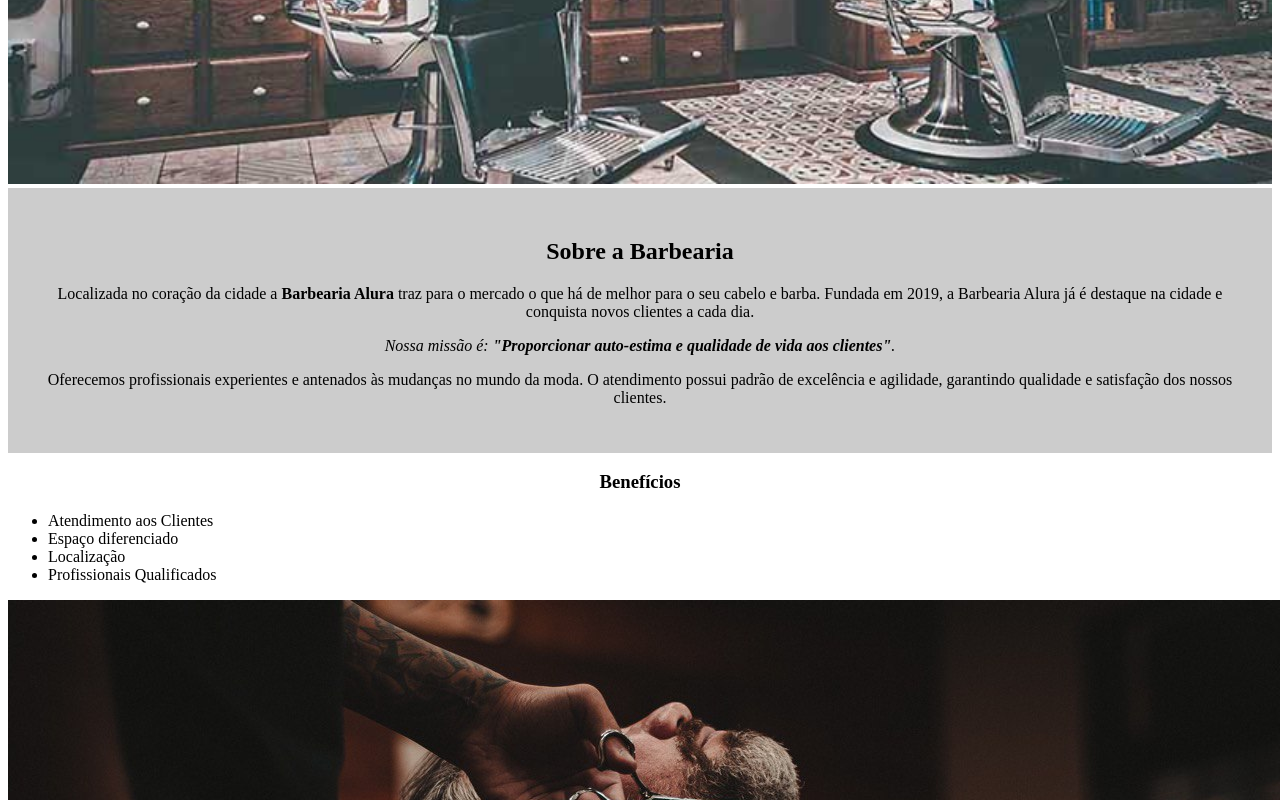
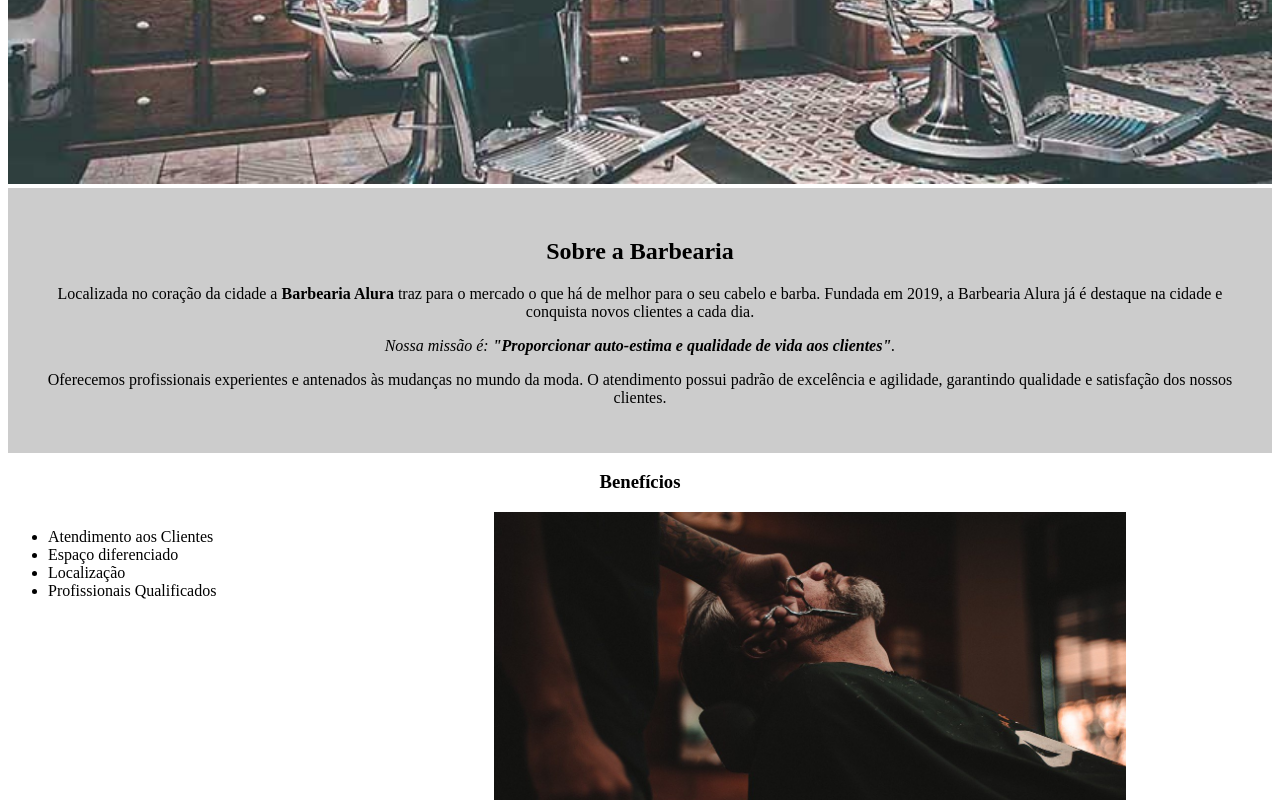
Before and after one commit to Kekel2023/sitealura, a plain HTML site: page index.html in a window 1280 px wide. Shown: the part 370-1170 px from the top of the page. Drawn offline with Linux system fonts and the light colour scheme.

Commit message:
sitealurafim

```diff
--- a/style-home.css
+++ b/style-home.css
@@ -18,3 +18,14 @@
 p {
 	text-align: center;
 }
+
+ul {
+	display: inline-block;
+	vertical-align: top;
+	width: 20%;
+	margin-right: 15%;
+}
+
+.imagembeneficios {
+	width: 50%;
+}
```
